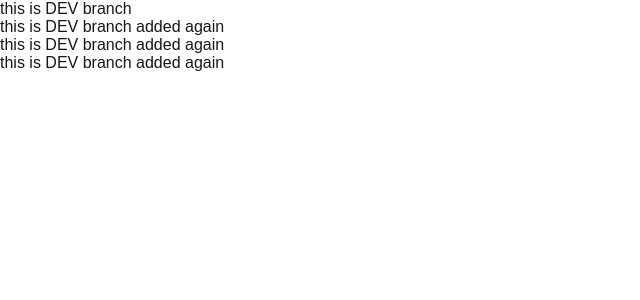
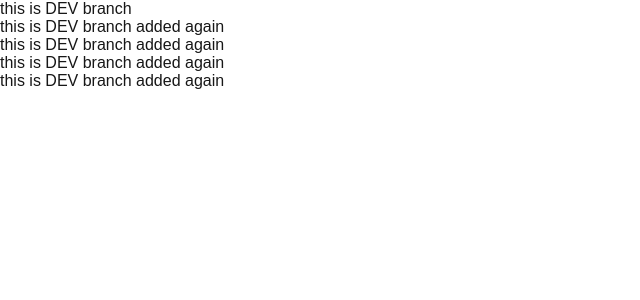
Before and after one commit to Anki-1611/React-app, a Next.js app: page / in a window 1280 px wide. Shown: the top 300 px of the page, without its empty margins (0-640 px from the left). Built offline with nearby package versions, Linux system fonts and the light colour scheme.

Commit message:
DEV UPDATED
DEV UPDATED

```diff
--- a/src/app/page.js
+++ b/src/app/page.js
@@ -7,5 +7,6 @@ export default function Home() {
     <div>this is DEV branch added again</div>
     <div>this is DEV branch added again</div>
     <div>this is DEV branch added again</div>
+    <div>this is DEV branch added again</div>
   </div>;
 }
```
